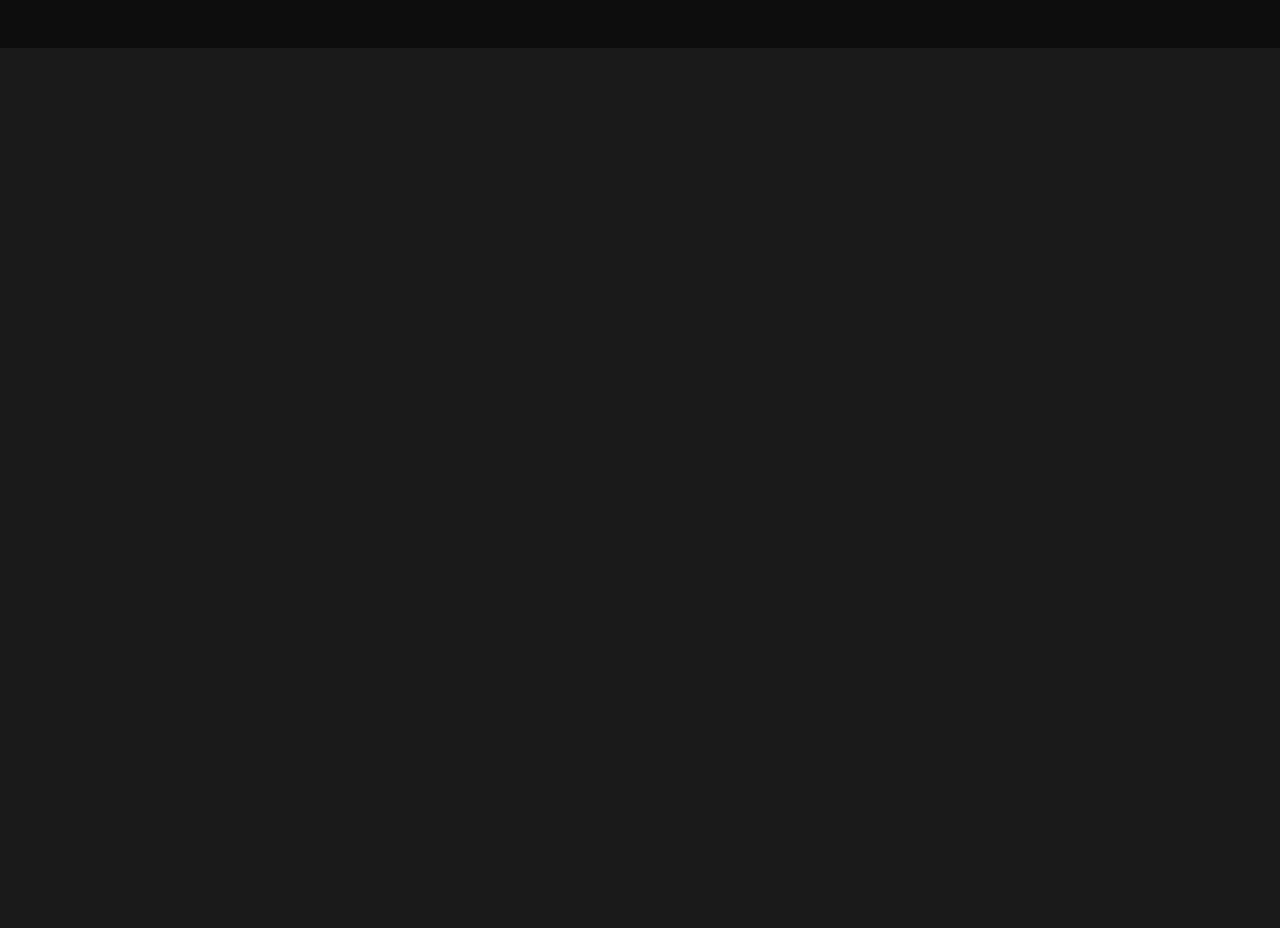
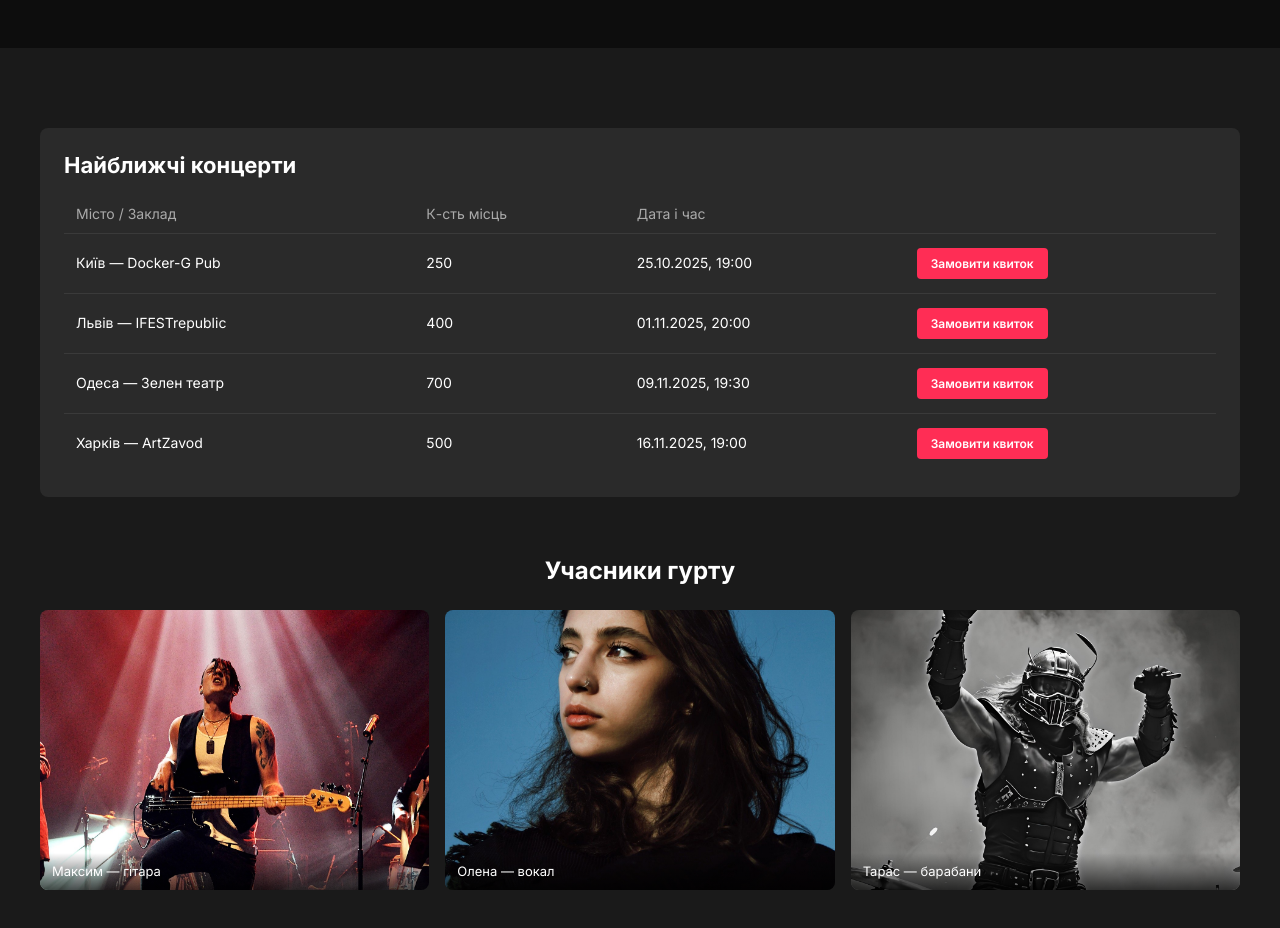
Before and after one commit to Ddmlnk/lotopay_test, a website built with Vite: page index.html in a window 1280 px wide. Shown: the part 480-1408 px from the top of the page. Before the commit the page ends 800 px from the top, so only its background shows below. Built offline with nearby package versions, Linux system fonts and the light colour scheme; files whose address does not match are found by name.

Commit message:
add info

```diff
--- a/index.html
+++ b/index.html
@@ -19,6 +19,7 @@
     </header>
     <main>
       <load src="./src/sections/hero.html" />
+      <load src="./src/sections/info.html" />
     </main>
     <footer></footer>
   </body>
--- /dev/null
+++ b/src/sections/info.html
@@ -0,0 +1,61 @@
+<section class="info-section">
+  <div class="container">
+    <div class="info-table">
+      <h2 class="info-table-title">Найближчі концерти</h2>
+      <table>
+        <thead>
+          <tr>
+            <th>Місто / Заклад</th>
+            <th>К-сть місць</th>
+            <th>Дата і час</th>
+            <th></th>
+          </tr>
+        </thead>
+        <tbody>
+          <tr>
+            <td>Київ — Docker-G Pub</td>
+            <td>250</td>
+            <td>25.10.2025, 19:00</td>
+            <td><button class="ticket-btn">Замовити квиток</button></td>
+          </tr>
+          <tr>
+            <td>Львів — IFESTrepublic</td>
+            <td>400</td>
+            <td>01.11.2025, 20:00</td>
+            <td><button class="ticket-btn">Замовити квиток</button></td>
+          </tr>
+          <tr>
+            <td>Одеса — Зелен театр</td>
+            <td>700</td>
+            <td>09.11.2025, 19:30</td>
+            <td><button class="ticket-btn">Замовити квиток</button></td>
+          </tr>
+          <tr>
+            <td>Харків — ArtZavod</td>
+            <td>500</td>
+            <td>16.11.2025, 19:00</td>
+            <td><button class="ticket-btn">Замовити квиток</button></td>
+          </tr>
+        </tbody>
+      </table>
+    </div>
+
+    <div class="band-details">
+      <h2 class="band-title">Учасники гурту</h2>
+      <div class="band-members">
+        <div class="band-member">
+          <img src="./public/img/guitarist.jpg" alt="Максим" />
+          <p>Максим — гітара</p>
+        </div>
+        <div class="band-member">
+          <img src="./public/img/singer.jpg" alt="Олена" />
+          <p>Олена — вокал</p>
+        </div>
+        <div class="band-member">
+          <img src="./public/img/drummer.jpg" alt="Тарас" />
+          <p>Тарас — барабани</p>
+        </div>
+      </div>
+    </div>
+  </div>
+</section>
--- a/src/style.css
+++ b/src/style.css
@@ -2,3 +2,4 @@
 @import "./styles/reset.css";
 @import "./styles/header.css";
 @import "./styles/hero.css";
+@import "./styles/info.css";
--- /dev/null
+++ b/src/styles/info.css
@@ -0,0 +1,160 @@
+/* ===== INFO ===== */
+
+.info-section {
+  background-color: var(--color-bg);
+  padding: 40px 20px;
+}
+
+/* TABLE */
+.info-table {
+  background-color: var(--color-bg-table);
+  border-radius: 8px;
+  padding: 20px 16px;
+  margin-bottom: 40px;
+  overflow-x: auto;
+}
+
+.info-table-title {
+  font-size: 20px;
+  font-weight: 700;
+  color: var(--color-text);
+  margin-bottom: 16px;
+}
+
+table {
+  width: 100%;
+  border-collapse: collapse;
+}
+
+thead th {
+  font-size: 13px;
+  color: var(--color-text-muted);
+  font-weight: 400;
+  text-align: left;
+  padding: 8px 12px;
+  border-bottom: 1px solid #3a3a3a;
+}
+
+tbody td {
+  font-size: 13px;
+  color: var(--color-text);
+  padding: 14px 12px;
+  border-bottom: 1px solid #3a3a3a;
+}
+
+tbody tr:last-child td {
+  border-bottom: none;
+}
+
+.ticket-btn {
+  background-color: var(--color-primary);
+  color: var(--color-text);
+  font-size: 12px;
+  font-weight: 600;
+  padding: 8px 14px;
+  border-radius: 4px;
+  white-space: nowrap;
+  transition: all 0.3s ease;
+}
+
+.ticket-btn:hover {
+  background-color: #e0002b;
+}
+
+/* BAND */
+.band-details {
+  padding: 20px 0;
+}
+
+.band-title {
+  font-size: 20px;
+  font-weight: 700;
+  color: var(--color-text);
+  text-align: center;
+  margin-bottom: 24px;
+}
+
+.band-members {
+  display: flex;
+  flex-direction: column;
+  gap: 16px;
+}
+
+.band-member {
+  position: relative;
+  border-radius: 8px;
+  overflow: hidden;
+}
+
+.band-member img {
+  width: 100%;
+  height: 220px;
+  object-fit: cover;
+  display: block;
+}
+
+.band-member p {
+  position: absolute;
+  bottom: 0;
+  left: 0;
+  right: 0;
+  padding: 8px 12px;
+  font-size: 13px;
+  color: var(--color-text);
+  background: linear-gradient(transparent, rgba(0, 0, 0, 0.7));
+}
+
+/* TABLET */
+@media (min-width: 768px) {
+  .info-section {
+    padding: 60px 32px;
+  }
+
+  .info-table {
+    padding: 24px;
+  }
+
+  .info-table-title {
+    font-size: 22px;
+  }
+
+  thead th,
+  tbody td {
+    font-size: 14px;
+  }
+
+  .band-members {
+    flex-direction: row;
+    flex-wrap: wrap;
+  }
+
+  .band-member {
+    flex: 1 1 calc(50% - 8px);
+  }
+
+  .band-title {
+    font-size: 24px;
+  }
+}
+
+/* DESKTOP */
+@media (min-width: 1024px) {
+  .info-section {
+    padding: 80px 40px;
+  }
+
+  .band-member {
+    flex: 1 1 calc(33.333% - 12px);
+  }
+
+  .band-member img {
+    height: 280px;
+  }
+}
+
+/* WIDE */
+@media (min-width: 1280px) {
+  .info-section {
+    padding: 80px calc((100% - 1200px) / 2);
+  }
+}
```
Also changed, not shown: public/img/drummer.jpg (added), public/img/guitarist.jpg (added), public/img/singer.jpg (added).
